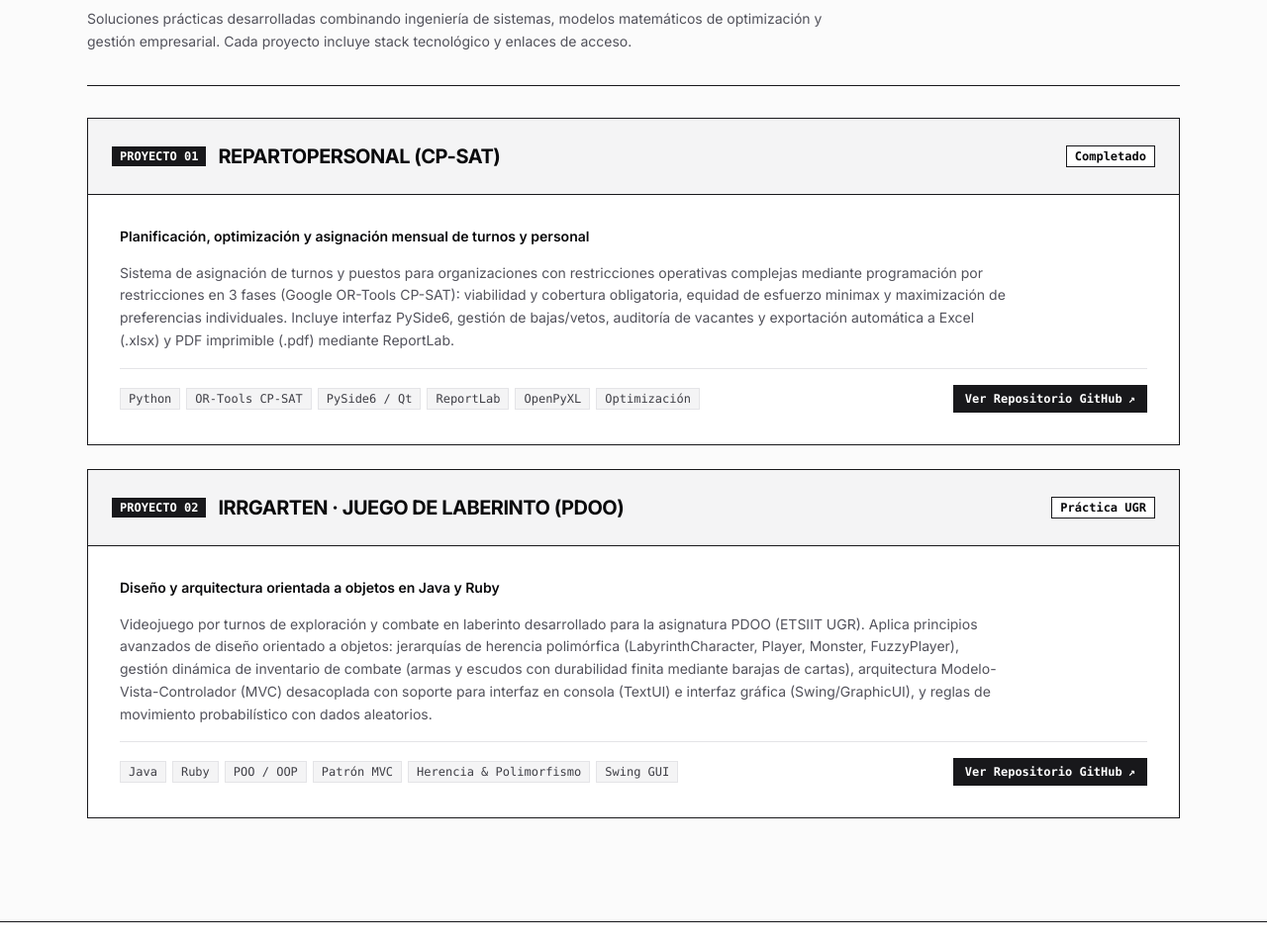
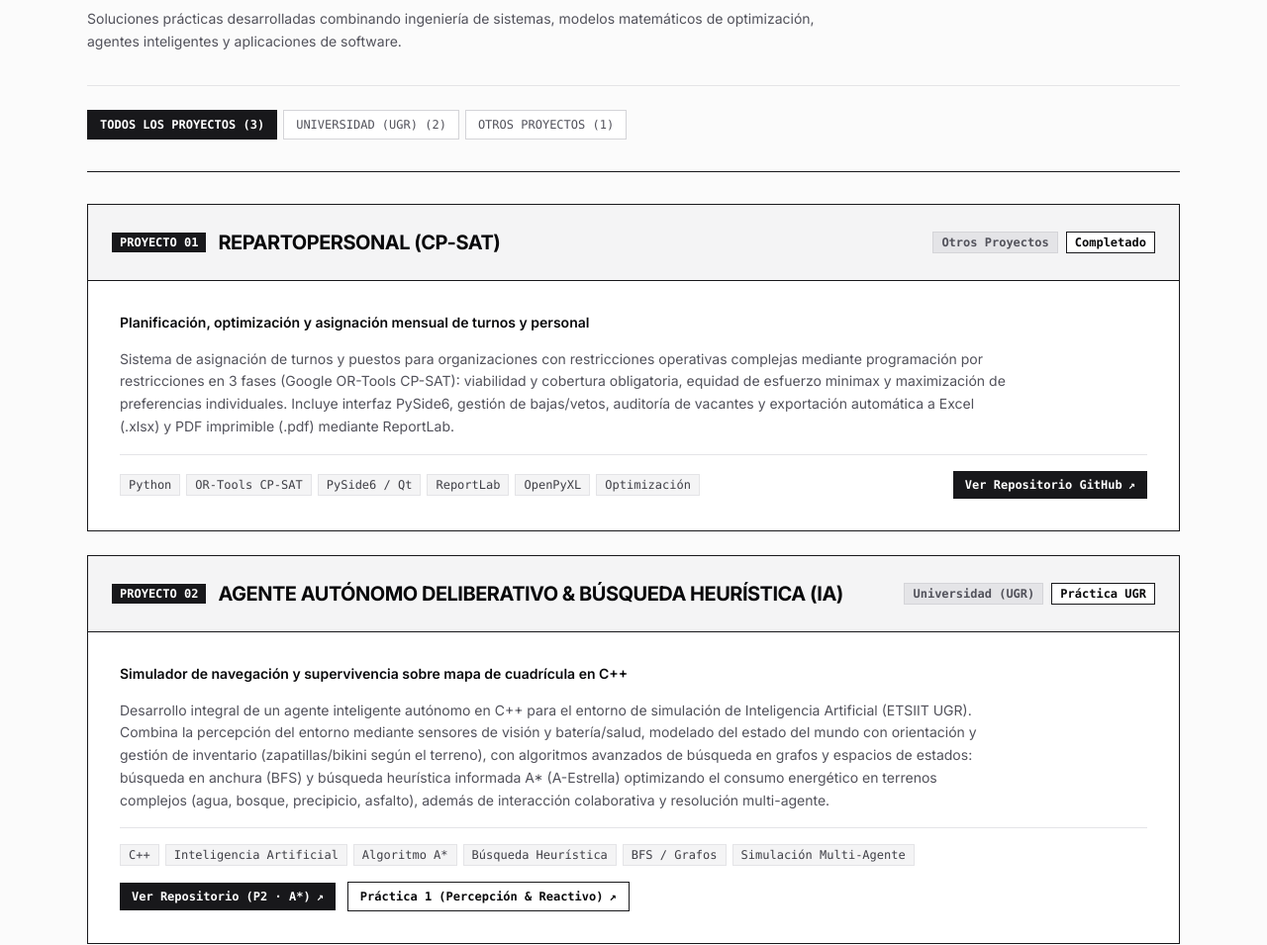
Before and after one commit to javiercheca10/javiercheca10.github.io, an Astro site: page /proyectos in a window 1280 px wide. Shown: the part 165-1120 px from the top of the page at 99% size. Built offline with nearby package versions, Linux system fonts and the light colour scheme; Astro itself is replaced by a stand-in of ours.

Commit message:
feat(proyectos): unificar prácticas de IA en una ficha, vincular en asignatura y añadir selector por categorías

```diff
--- a/src/data/academic.json
+++ b/src/data/academic.json
@@ -416,7 +416,19 @@
             "code": "IA",
             "name": "Inteligencia Artificial",
             "guia": "https://grados.ugr.es/informatica-ade/docencia/plan-estudios/inteligencia-artificial/guia-docente",
-            "description": ""
+            "description": "Prácticas de la asignatura centradas en el diseño e implementación en C++ de un agente autónomo deliberativo sobre un simulador de exploración y supervivencia: percepción por sensores de cuadrícula (P1) y algoritmos avanzados de búsqueda en espacios de estados (Anchura / BFS y A* heurístico con optimización de coste energético) y toma de decisiones (P2).",
+            "resources": [
+              {
+                "name": "Práctica 2: Búsqueda Heurística A* y Deliberativo (C++)",
+                "file": "https://github.com/javiercheca10/Practica-2-IA",
+                "tipo": "PRÁCTICA / GITHUB"
+              },
+              {
+                "name": "Práctica 1: Percepción Sensorial y Agente Reactivo (C++)",
+                "file": "https://github.com/javiercheca10/Practica-1-IA",
+                "tipo": "PRÁCTICA / GITHUB"
+              }
+            ]
           },
           {
             "code": "ISE",
--- a/src/data/projects.json
+++ b/src/data/projects.json
@@ -1,6 +1,8 @@
 [
   {
     "id": "reparto-personal",
+    "category": "personal",
+    "categoryLabel": "Otros Proyectos",
     "title": "RepartoPersonal (CP-SAT)",
     "subtitle": "Planificación, optimización y asignación mensual de turnos y personal",
     "description": "Sistema de asignación de turnos y puestos para organizaciones con restricciones operativas complejas mediante programación por restricciones en 3 fases (Google OR-Tools CP-SAT): viabilidad y cobertura obligatoria, equidad de esfuerzo minimax y maximización de preferencias individuales. Incluye interfaz PySide6, gestión de bajas/vetos, auditoría de vacantes y exportación automática a Excel (.xlsx) y PDF imprimible (.pdf) mediante ReportLab.",
@@ -12,7 +14,27 @@
     "demo": null
   },
   {
+    "id": "agente-deliberativo-ia",
+    "category": "universidad",
+    "categoryLabel": "Universidad (UGR)",
+    "title": "Agente Autónomo Deliberativo & Búsqueda Heurística (IA)",
+    "subtitle": "Simulador de navegación y supervivencia sobre mapa de cuadrícula en C++",
+    "description": "Desarrollo integral de un agente inteligente autónomo en C++ para el entorno de simulación de Inteligencia Artificial (ETSIIT UGR). Combina la percepción del entorno mediante sensores de visión y batería/salud, modelado del estado del mundo con orientación y gestión de inventario (zapatillas/bikini según el terreno), con algoritmos avanzados de búsqueda en grafos y espacios de estados: búsqueda en anchura (BFS) y búsqueda heurística informada A* (A-Estrella) optimizando el consumo energético en terrenos complejos (agua, bosque, precipicio, asfalto), además de interacción colaborativa y resolución multi-agente.",
+    "tags": ["C++", "Inteligencia Artificial", "Algoritmo A*", "Búsqueda Heurística", "BFS / Grafos", "Simulación Multi-Agente"],
+    "badge": "Práctica UGR",
+    "icon": "cpu",
+    "featured": true,
+    "github": "https://github.com/javiercheca10/Practica-2-IA",
+    "githubExtra": {
+      "label": "Práctica 1 (Percepción & Reactivo)",
+      "url": "https://github.com/javiercheca10/Practica-1-IA"
+    },
+    "demo": null
+  },
+  {
     "id": "irrgarten-pdoo",
+    "category": "universidad",
+    "categoryLabel": "Universidad (UGR)",
     "title": "Irrgarten · Juego de Laberinto (PDOO)",
     "subtitle": "Diseño y arquitectura orientada a objetos en Java y Ruby",
     "description": "Videojuego por turnos de exploración y combate en laberinto desarrollado para la asignatura PDOO (ETSIIT UGR). Aplica principios avanzados de diseño orientado a objetos: jerarquías de herencia polimórfica (LabyrinthCharacter, Player, Monster, FuzzyPlayer), gestión dinámica de inventario de combate (armas y escudos con durabilidad finita mediante barajas de cartas), arquitectura Modelo-Vista-Controlador (MVC) desacoplada con soporte para interfaz en consola (TextUI) e interfaz gráfica (Swing/GraphicUI), y reglas de movimiento probabilístico con dados aleatorios.",
--- a/src/pages/proyectos.astro
+++ b/src/pages/proyectos.astro
@@ -3,11 +3,15 @@ import Layout from '../layouts/Layout.astro';
 import Header from '../components/Header.astro';
 import Footer from '../components/Footer.astro';
 import projects from '../data/projects.json';
+
+const countAll = projects.length;
+const countUniv = projects.filter(p => p.category === 'universidad').length;
+const countPersonal = projects.filter(p => p.category === 'personal').length;
 ---
 
 <Layout
   title="Proyectos · Software & Optimización | Javier Checa"
-  description="Catálogo de proyectos personales de desarrollo de software, optimización con Google OR-Tools CP-SAT, aplicaciones de escritorio y herramientas."
+  description="Catálogo de proyectos personales y universitarios: optimización con Google OR-Tools CP-SAT, agentes inteligentes en C++ y aplicaciones en Java/Ruby."
 >
   <Header activeTab="proyectos" />
 
@@ -21,17 +25,42 @@ import projects from '../data/projects.json';
       </div>
 
       <h1 class="text-3xl sm:text-4xl font-extrabold uppercase tracking-tight text-[#09090b]">
-        Proyectos Personales & Herramientas
+        Proyectos & Herramientas
       </h1>
       <p class="mt-3 text-sm text-[#52525b] max-w-3xl leading-relaxed">
-        Soluciones prácticas desarrolladas combinando ingeniería de sistemas, modelos matemáticos de optimización y gestión empresarial. Cada proyecto incluye stack tecnológico y enlaces de acceso.
+        Soluciones prácticas desarrolladas combinando ingeniería de sistemas, modelos matemáticos de optimización, agentes inteligentes y aplicaciones de software.
       </p>
+
+      <!-- Selector de Proyectos (Filtro por Categorías) -->
+      <div class="mt-8 pt-6 border-t border-[#e4e4e7] flex items-center gap-1.5 overflow-x-auto font-mono text-xs" id="project-filter-buttons">
+        <button
+          data-filter="all"
+          class="project-filter-tag active px-3 py-1.5 bg-[#18181b] text-white font-bold border border-[#18181b] whitespace-nowrap transition-colors"
+        >
+          TODOS LOS PROYECTOS ({countAll})
+        </button>
+        <button
+          data-filter="universidad"
+          class="project-filter-tag px-3 py-1.5 bg-white text-[#52525b] hover:text-[#09090b] border border-[#d4d4d8] hover:border-[#18181b] font-medium whitespace-nowrap transition-colors"
+        >
+          UNIVERSIDAD (UGR) ({countUniv})
+        </button>
+        <button
+          data-filter="personal"
+          class="project-filter-tag px-3 py-1.5 bg-white text-[#52525b] hover:text-[#09090b] border border-[#d4d4d8] hover:border-[#18181b] font-medium whitespace-nowrap transition-colors"
+        >
+          OTROS PROYECTOS ({countPersonal})
+        </button>
+      </div>
     </div>
 
     <!-- Lista técnica de proyectos -->
-    <div class="space-y-6">
+    <div class="space-y-6" id="projects-container">
       {projects.map((proj, idx) => (
-        <article class="border border-[#18181b] bg-white">
+        <article
+          data-category={proj.category}
+          class="project-item border border-[#18181b] bg-white transition-opacity"
+        >
           <div class="p-5 sm:p-6 bg-[#f4f4f5] border-b border-[#18181b] flex flex-col sm:flex-row sm:items-center justify-between gap-3">
             <div class="flex items-center gap-3">
               <span class="font-mono text-xs font-bold px-2 py-0.5 bg-[#18181b] text-white">
@@ -41,9 +70,14 @@ import projects from '../data/projects.json';
                 {proj.title}
               </h2>
             </div>
-            <span class="font-mono text-xs px-2 py-0.5 bg-white border border-[#18181b] text-[#09090b] font-bold w-fit">
-              {proj.badge}
-            </span>
+            <div class="flex items-center gap-2">
+              <span class="font-mono text-xs px-2 py-0.5 bg-[#e4e4e7] border border-[#d4d4d8] text-[#52525b] font-bold w-fit">
+                {proj.categoryLabel}
+              </span>
+              <span class="font-mono text-xs px-2 py-0.5 bg-white border border-[#18181b] text-[#09090b] font-bold w-fit">
+                {proj.badge}
+              </span>
+            </div>
           </div>
 
           <div class="p-6 sm:p-8 space-y-4">
@@ -64,7 +98,7 @@ import projects from '../data/projects.json';
                 ))}
               </div>
 
-              <div class="flex items-center gap-4">
+              <div class="flex flex-wrap items-center gap-3">
                 {proj.github && (
                   <a
                     href={proj.github}
@@ -72,7 +106,18 @@ import projects from '../data/projects.json';
                     rel="noopener noreferrer"
                     class="px-3 py-1.5 bg-[#18181b] text-white font-bold hover:bg-black transition-colors flex items-center gap-1.5"
                   >
-                    <span>Ver Repositorio GitHub</span>
+                    <span>{proj.githubExtra ? 'Ver Repositorio (P2 · A*)' : 'Ver Repositorio GitHub'}</span>
+                    <span aria-hidden="true">↗</span>
+                  </a>
+                )}
+                {proj.githubExtra && (
+                  <a
+                    href={proj.githubExtra.url}
+                    target="_blank"
+                    rel="noopener noreferrer"
+                    class="px-3 py-1.5 bg-white border border-[#18181b] text-[#09090b] font-bold hover:bg-[#f4f4f5] transition-colors flex items-center gap-1.5"
+                  >
+                    <span>{proj.githubExtra.label}</span>
                     <span aria-hidden="true">↗</span>
                   </a>
                 )}
@@ -97,3 +142,34 @@ import projects from '../data/projects.json';
 
   <Footer />
 </Layout>
+
+<script is:inline>
+  document.addEventListener('DOMContentLoaded', () => {
+    const filterButtons = document.querySelectorAll('.project-filter-tag');
+    const projectCards = document.querySelectorAll('.project-item');
+
+    filterButtons.forEach((btn) => {
+      btn.addEventListener('click', () => {
+        const filter = btn.getAttribute('data-filter');
+
+        // Actualizar estados visuales de los botones
+        filterButtons.forEach((b) => {
+          b.classList.remove('bg-[#18181b]', 'text-white', 'border-[#18181b]', 'font-bold', 'active');
+          b.classList.add('bg-white', 'text-[#52525b]', 'border-[#d4d4d8]', 'font-medium');
+        });
+        btn.classList.remove('bg-white', 'text-[#52525b]', 'border-[#d4d4d8]', 'font-medium');
+        btn.classList.add('bg-[#18181b]', 'text-white', 'border-[#18181b]', 'font-bold', 'active');
+
+        // Filtrar tarjetas de proyectos
+        projectCards.forEach((card) => {
+          const category = card.getAttribute('data-category');
+          if (filter === 'all' || category === filter) {
+            card.classList.remove('hidden');
+          } else {
+            card.classList.add('hidden');
+          }
+        });
+      });
+    });
+  });
+</script>
```
